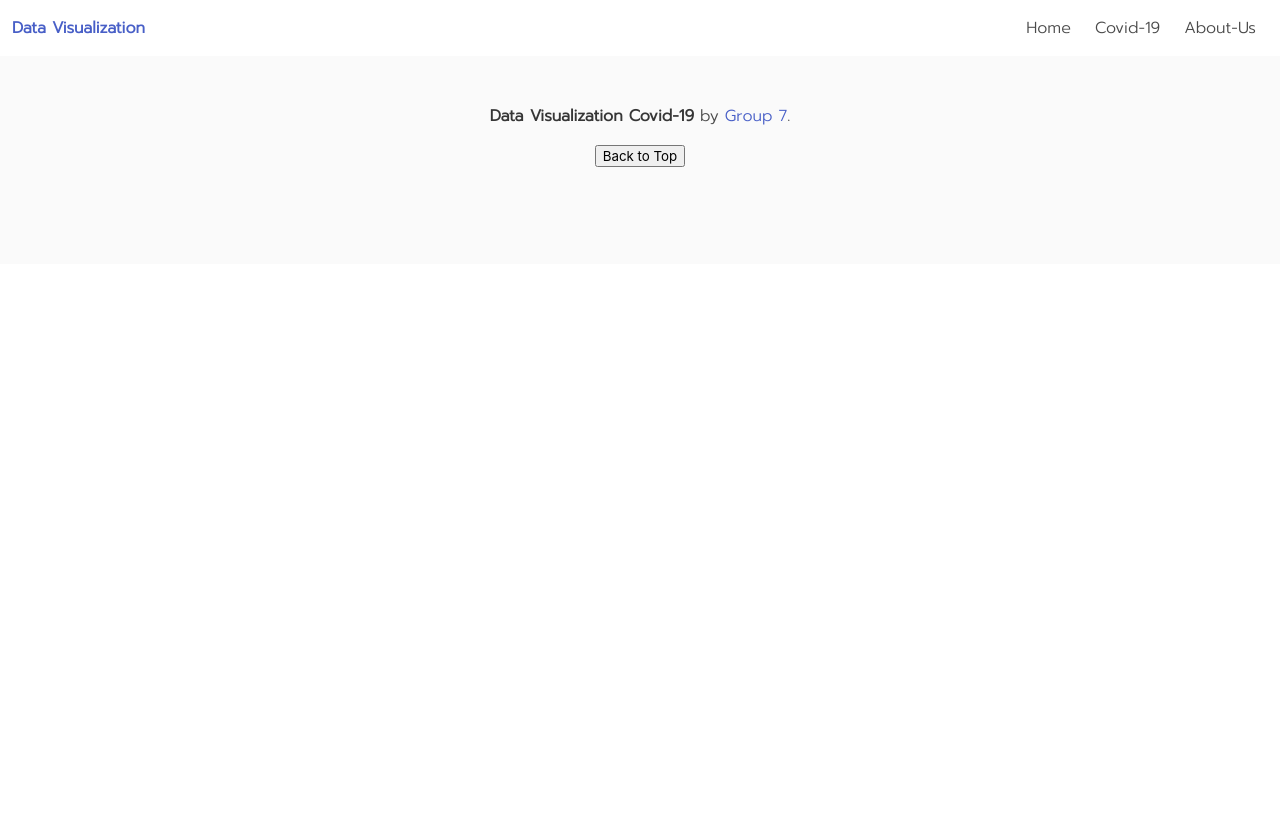
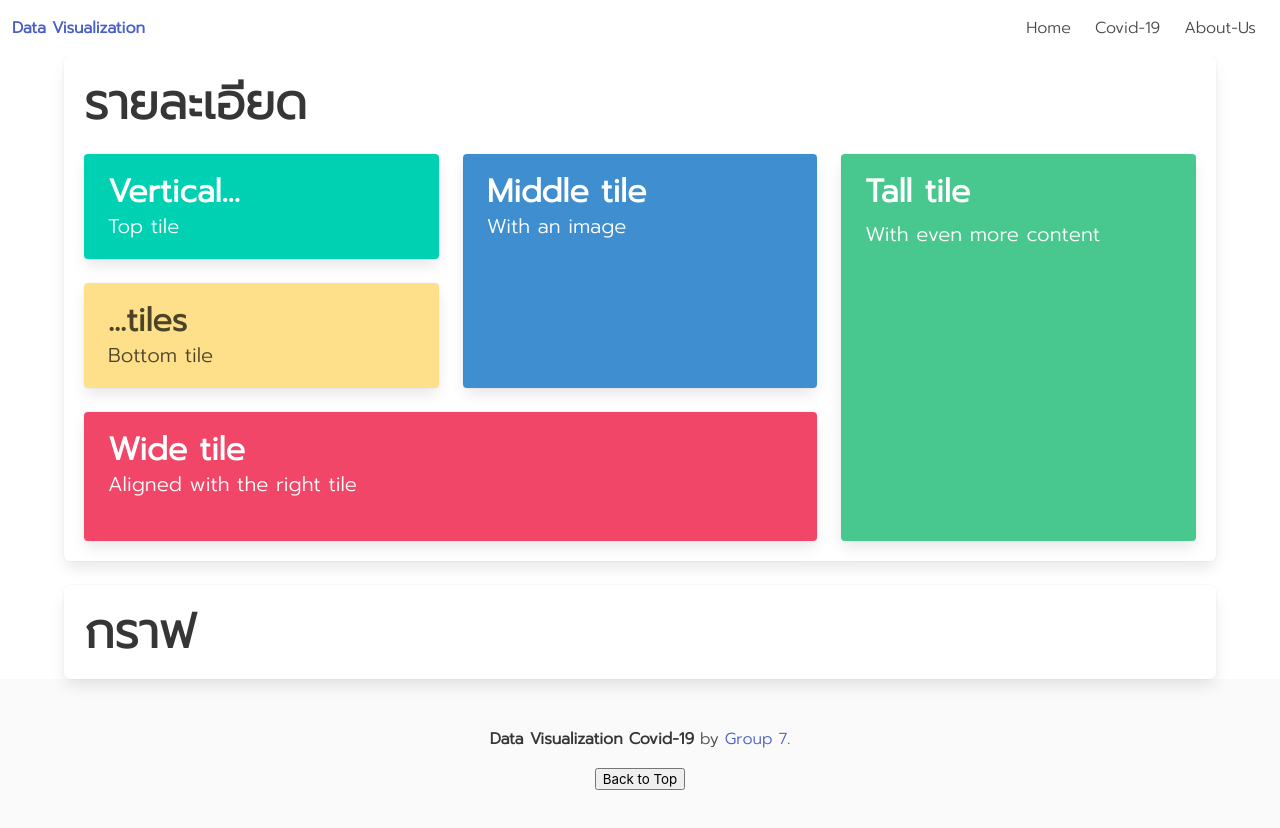
Before and after one commit to mossZmossZ/DataVisualizationWebApp, a React (Create React App) app in the folder fontend/covid-app/: page /covid in a window 1280 px wide. Shown: the top 828 px of the page. Before the commit the page ends 800 px from the top, so only its background shows below. Built offline with nearby package versions, Linux system fonts and the light colour scheme.

Commit message:
[Fixbug] Navbar [Edit] Covid

```diff
--- a/fontend/covid-app/src/App.js
+++ b/fontend/covid-app/src/App.js
@@ -13,8 +13,8 @@ function App() {
       <Navbar />
       <Routes>
         <Route path='/' element={<Home />} />
-        <Route path='/about' component={About} />
-        <Route path='/covid19' component={Covid} />
+        <Route path='/about' element={<About />} />
+        <Route path='/covid' element={<Covid />} />
       </Routes>
       <Footer />
     </Router>
--- a/fontend/covid-app/src/components/Navbar/index.js
+++ b/fontend/covid-app/src/components/Navbar/index.js
@@ -32,7 +32,7 @@ export default function Navbar() {
             <a href='/' className='navbar-item'>
               Home
             </a>
-            <a href='/covid19' className='navbar-item'>
+            <a href='/covid' className='navbar-item'>
               Covid-19
             </a>
             <a href='/about' className='navbar-item'>
--- a/fontend/covid-app/src/pages/covid.js
+++ b/fontend/covid-app/src/pages/covid.js
@@ -2,15 +2,56 @@ import React from 'react';
 
 const Covid = () => {
   return (
-    <div
-      style={{
-        display: 'flex',
-        justifyContent: 'Right',
-        alignItems: 'Right',
-        height: '100vh'
-      }}
-    >
-      <h1>Welcome to GeeksforGeeks Blogs</h1>
+    <div>
+      <div class="container box">
+        <h1 class="title is-1">รายละเอียด</h1>
+        <div class="tile is-ancestor">
+          <div class="tile is-vertical is-8">
+            <div class="tile">
+              <div class="tile is-parent is-vertical">
+                <article class="tile is-child notification is-primary box">
+                  <p class="title">Vertical...</p>
+                  <p class="subtitle">Top tile</p>
+                </article>
+                <article class="tile is-child notification is-warning box">
+                  <p class="title">...tiles</p>
+                  <p class="subtitle">Bottom tile</p>
+                </article>
+              </div>
+              <div class="tile is-parent">
+                <article class="tile is-child notification is-info box">
+                  <p class="title">Middle tile</p>
+                  <p class="subtitle">With an image</p>
+                </article>
+              </div>
+            </div>
+            <div class="tile is-parent">
+              <article class="tile is-child notification is-danger box">
+                <p class="title">Wide tile</p>
+                <p class="subtitle">Aligned with the right tile</p>
+                <div class="content">
+
+                </div>
+              </article>
+            </div>
+          </div>
+          <div class="tile is-parent">
+            <article class="tile is-child notification is-success box">
+              <div class="content">
+                <p class="title">Tall tile</p>
+                <p class="subtitle">With even more content</p>
+                <div class="content">
+
+                </div>
+              </div>
+            </article>
+          </div>
+        </div>
+
+      </div>
+      <div class="container box">
+          <h1 class="title is-1">กราฟ</h1>
+        </div>
     </div>
   );
 };
```
